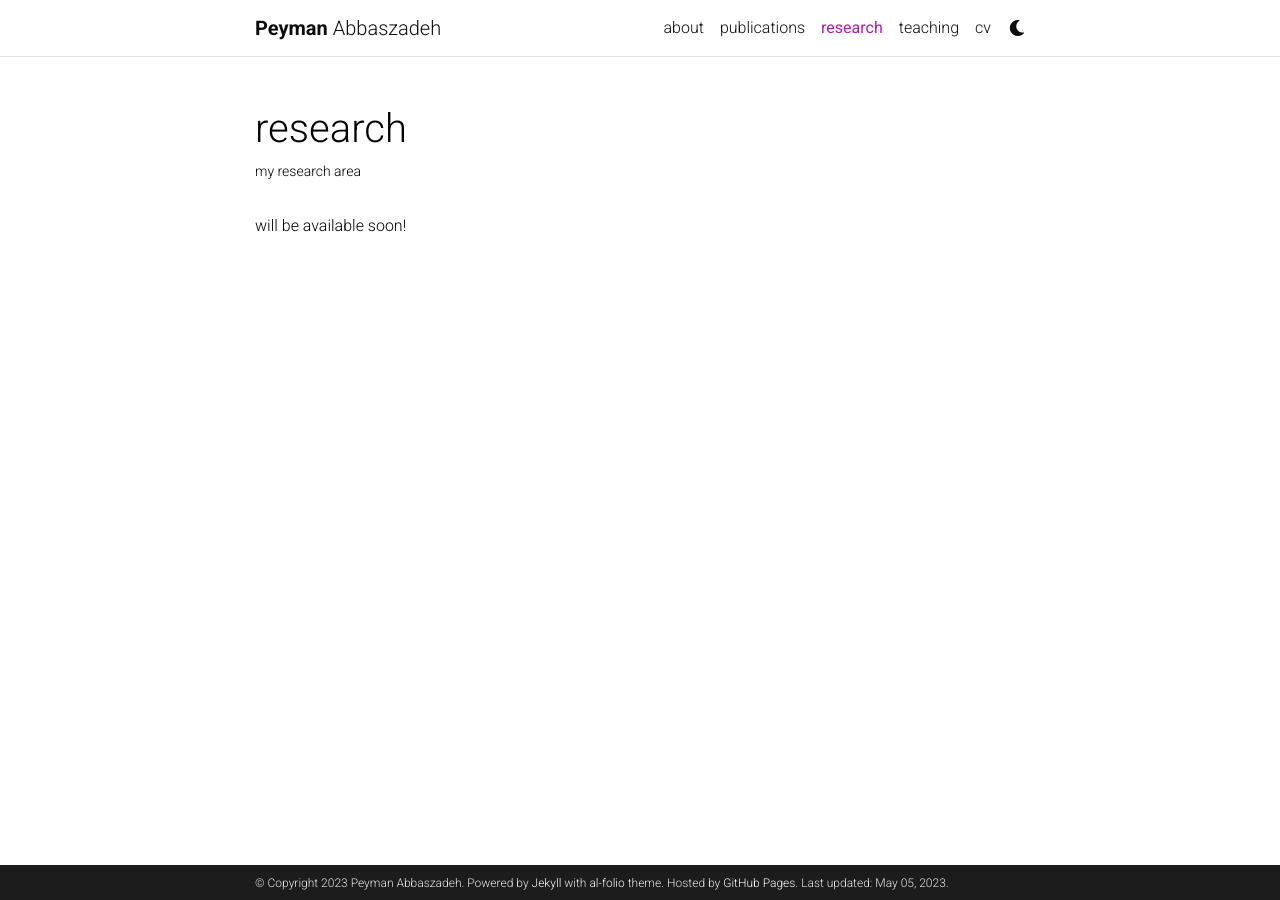
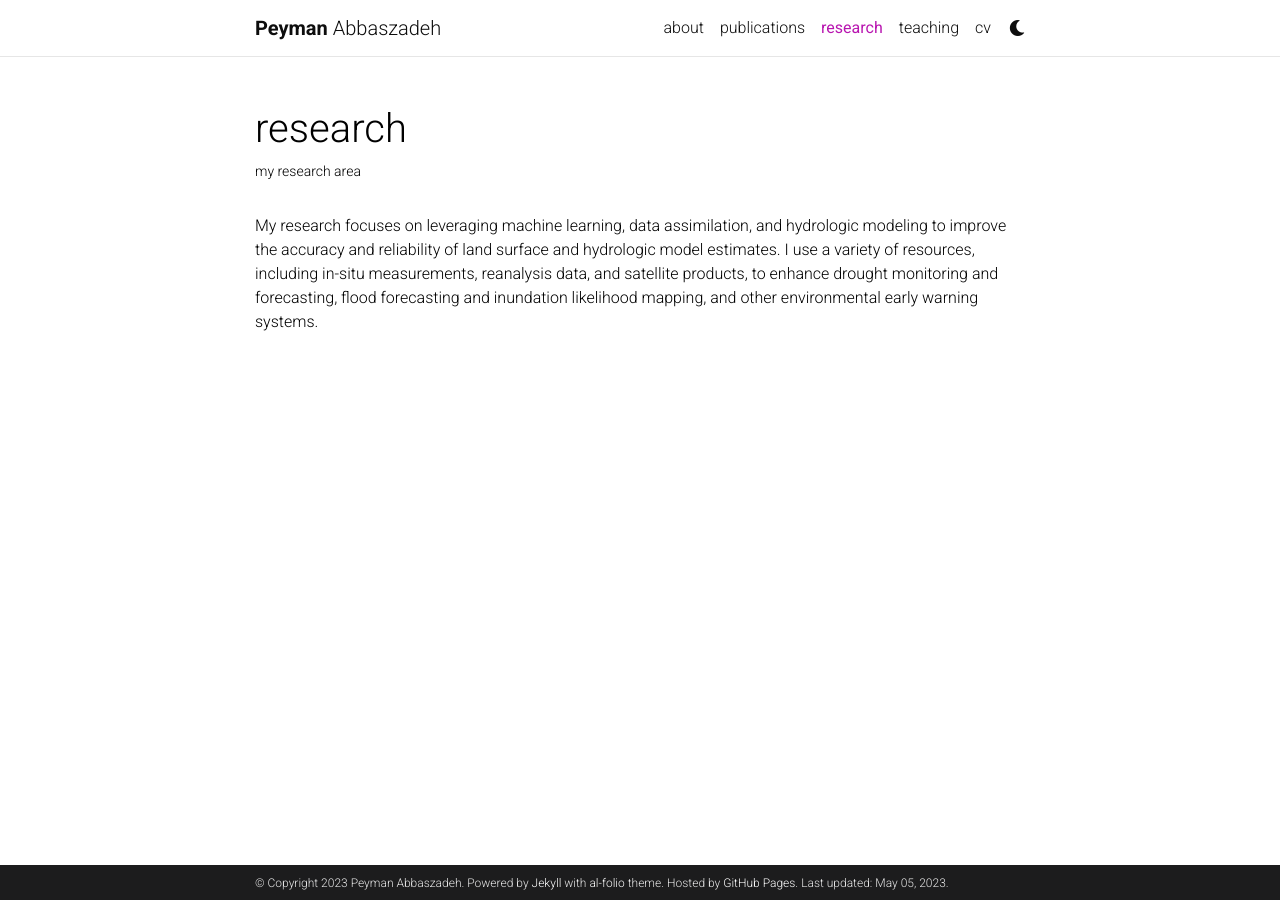
Before and after one commit to Pabbaszadeh/Pabbaszadeh.github.io, a Jekyll site: the page built from _pages/research.md, in a window 1280 px wide. Built offline with Jekyll 4.4.1, drawn with Linux system fonts in a browser that asks for light colours; comment, search, counter and statistics services are not loaded; a style sheet for code colours, icons or effects is not loaded.

Commit message:
Update research.md

```diff
--- a/_pages/research.md
+++ b/_pages/research.md
@@ -7,4 +7,4 @@ nav: true
 nav_order: 5
 ---
 
-will be available soon!
+My research focuses on leveraging machine learning, data assimilation, and hydrologic modeling to improve the accuracy and reliability of land surface and hydrologic model estimates. I use a variety of resources, including in-situ measurements, reanalysis data, and satellite products, to enhance drought monitoring and forecasting, flood forecasting and inundation likelihood mapping, and other environmental early warning systems.
```
